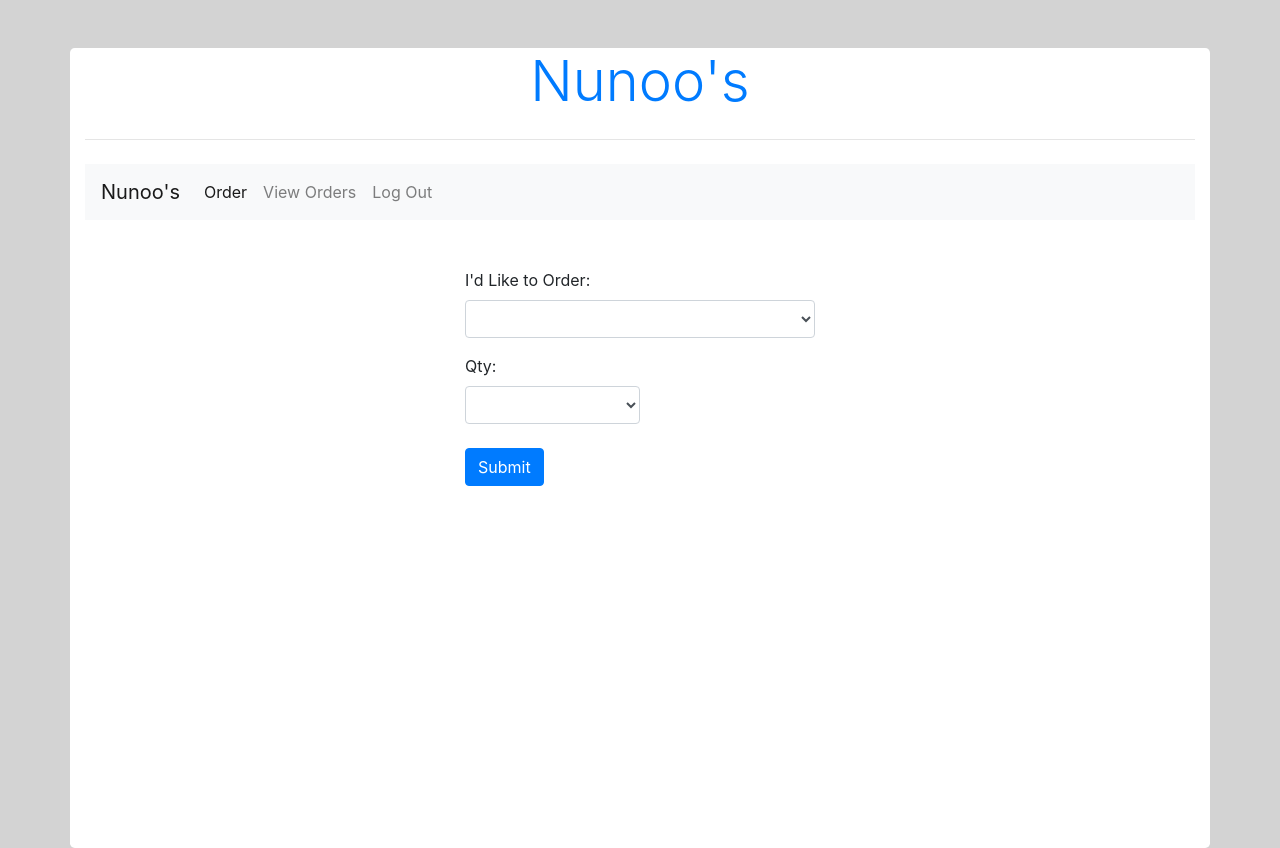
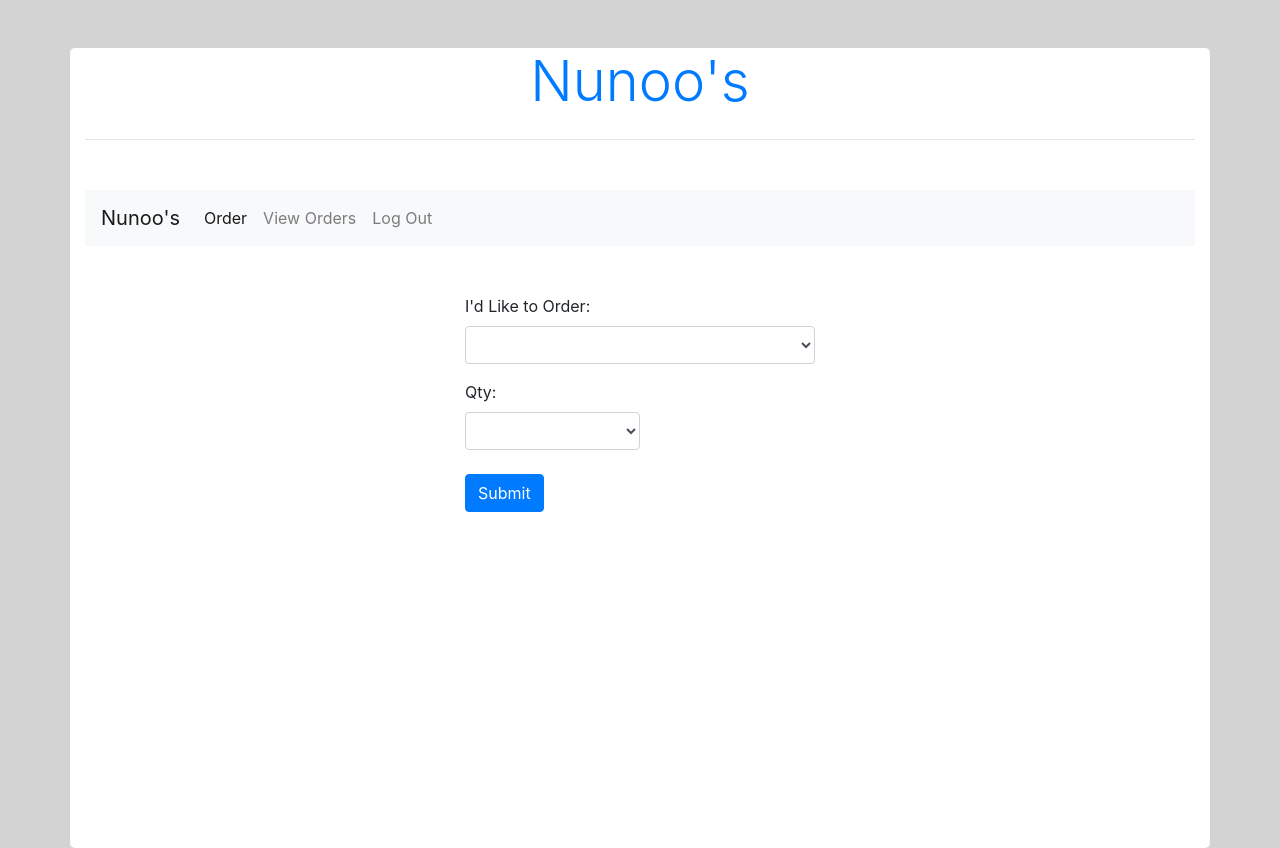
Before and after one commit to Alexg1021/geekwise-restaurant-application-1, an Angular app in the folder public/: page /order in a window 1280 px wide. Built offline with nearby package versions, Linux system fonts and the light colour scheme.

Commit message:
added light css

```diff
--- a/public/src/app/app.component.html
+++ b/public/src/app/app.component.html
@@ -1,11 +1,16 @@
-
 <div class="container rounded-lg">
 
   <div class="text-center mt-5">
-     <a href="#" class="text-decoration-none"><h1 class="display-4">Nunoo's</h1></a>
+    <a href="#" class="text-decoration-none">
+      <h1 class="display-4">Nunoo's</h1>
+    </a>
     <hr class="my-4">
   </div>
 
-  <router-outlet></router-outlet>
+
+  <div class="box">
+    <router-outlet></router-outlet>
+
+  </div>
 
 </div>
--- a/public/src/styles.css
+++ b/public/src/styles.css
@@ -9,3 +9,11 @@ body{
     min-height: 800px;
 
 }
+
+.box{
+    height: auto;
+    width: 100%;
+    margin: auto auto;
+    margin-top: 50px;
+    /* border: 5px solid black; */
+}
```
